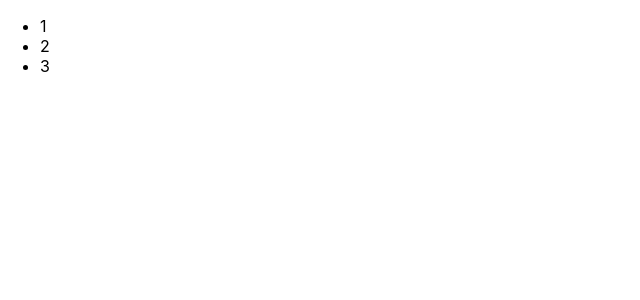
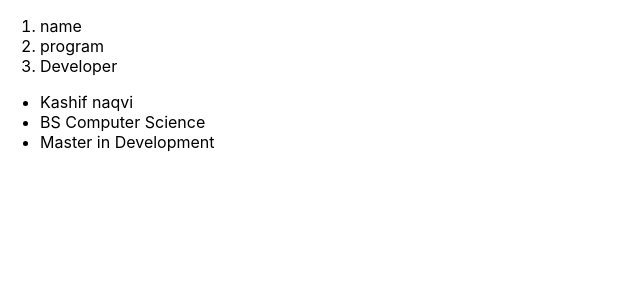
Before and after one commit to Kashif1Naqvi/practical_learning_ereact, a React (Create React App) app: page / in a window 1280 px wide. Shown: the top 300 px of the page, without its empty margins (0-640 px from the left). Built offline with nearby package versions, Linux system fonts and the light colour scheme.

Commit message:
functional components

```diff
--- a/src/index.js
+++ b/src/index.js
@@ -1,20 +1,44 @@
 import React from 'react';
 import ReactDOM from 'react-dom';
 import './index.css';
-import App from './App';
+// import App from './App';
 import * as serviceWorker from './serviceWorker';
 
+// functional components remembers that first letter must be a capital
+function MyApp(){
+  return(
+    <div>
+      <ol>
+        <li>name</li>
+        <li>program</li>
+        <li>Developer</li>
+      </ol>
+      <ul>
+        <li>Kashif naqvi</li>
+        <li>BS Computer Science</li>
+        <li>Master in Development</li>
+      </ul>
+    </div>
+  )
+}
+// i can close this in single tag because this is reactJs
+ReactDOM.render(<MyApp />, document.getElementById('root'));
 
 // For displaying listed items remember write sub chaild in one tag other wise error let's see bellow
 
-ReactDOM.render(
-  <ul>
-    <li>1</li>
-    <li>2</li>
-    <li>3</li>
-  </ul>
-  , document.getElementById('root'));
+// ReactDOM.render(
+//   <ul>
+//     <li>1</li>
+//     <li>2</li>
+//     <li>3</li>
+//   </ul>
+//   , document.getElementById('root'));
 
 // hello world Show
-// ReactDOM.render(<div> <h1>Hello world</h1><p>This is paragraph</p> </div>, document.getElementById('root'));
+// ReactDOM.render(
+// <div>
+//   <h1>Hello world</h1>
+//   <p>This is paragraph</p>
+// </div>,
+//  document.getElementById('root'));
 serviceWorker.unregister();
```
